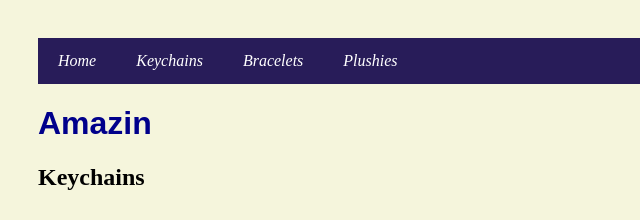
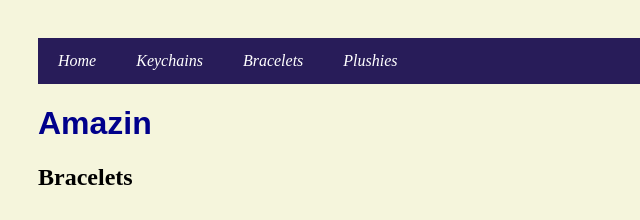
Before and after one commit to Roshini1201/ShoppingApp, a plain HTML site: page bracelets.html in a window 1280 px wide. Shown: the top 220 px of the page, 0-640 px from the left. Drawn offline with Linux system fonts and the light colour scheme.

Commit message:
Fix heading for bracelets section in HTML

```diff
--- a/bracelets.html
+++ b/bracelets.html
@@ -17,7 +17,7 @@
         </div>
         <div class="box">
             <h1>Amazin</h1>
-            <h2>Keychains</h2>
+            <h2>Bracelets</h2>
             <div class="items">
                 <div class="item">
                     <img src="pics/brace3.webp" alt="bracelet">
```
